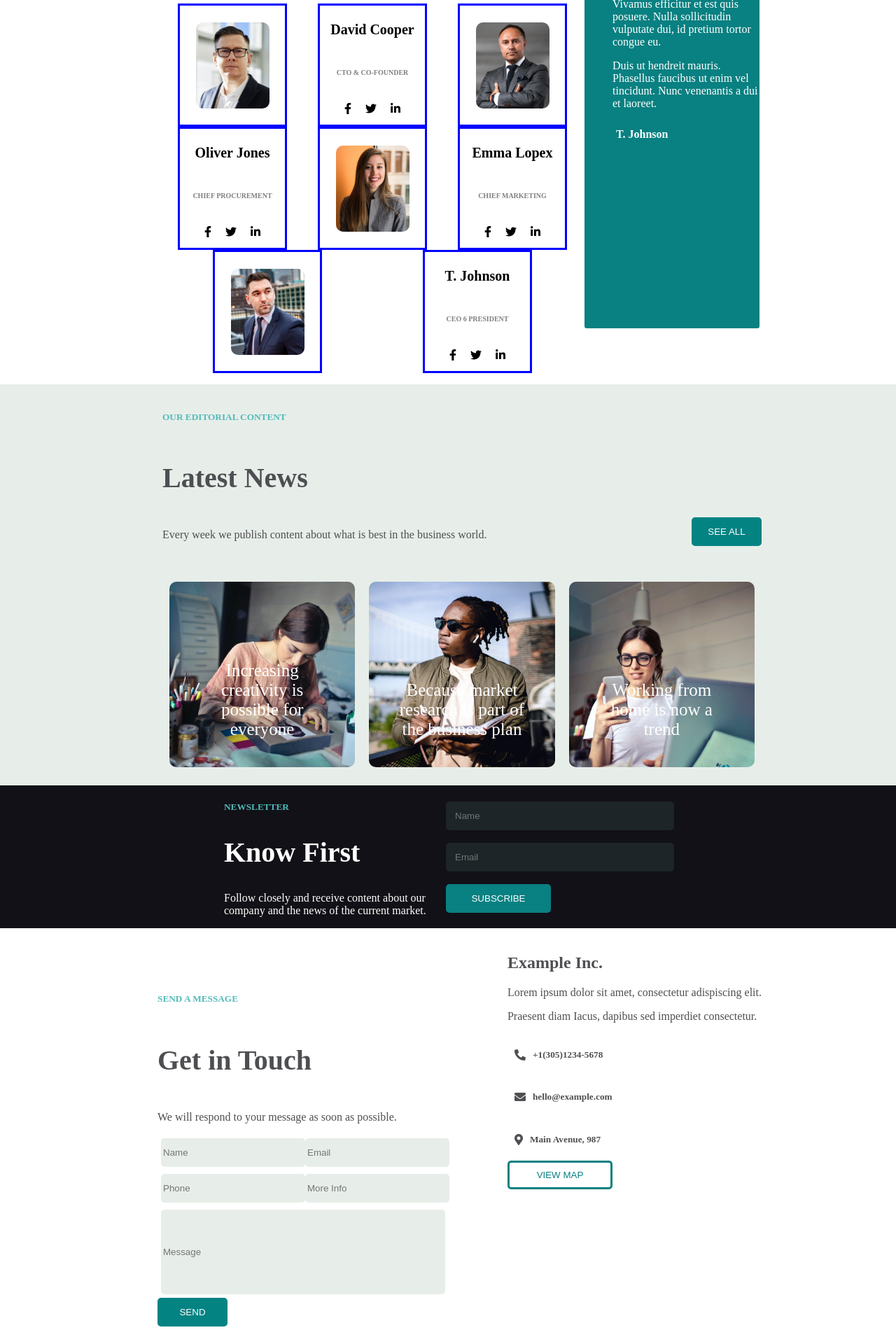
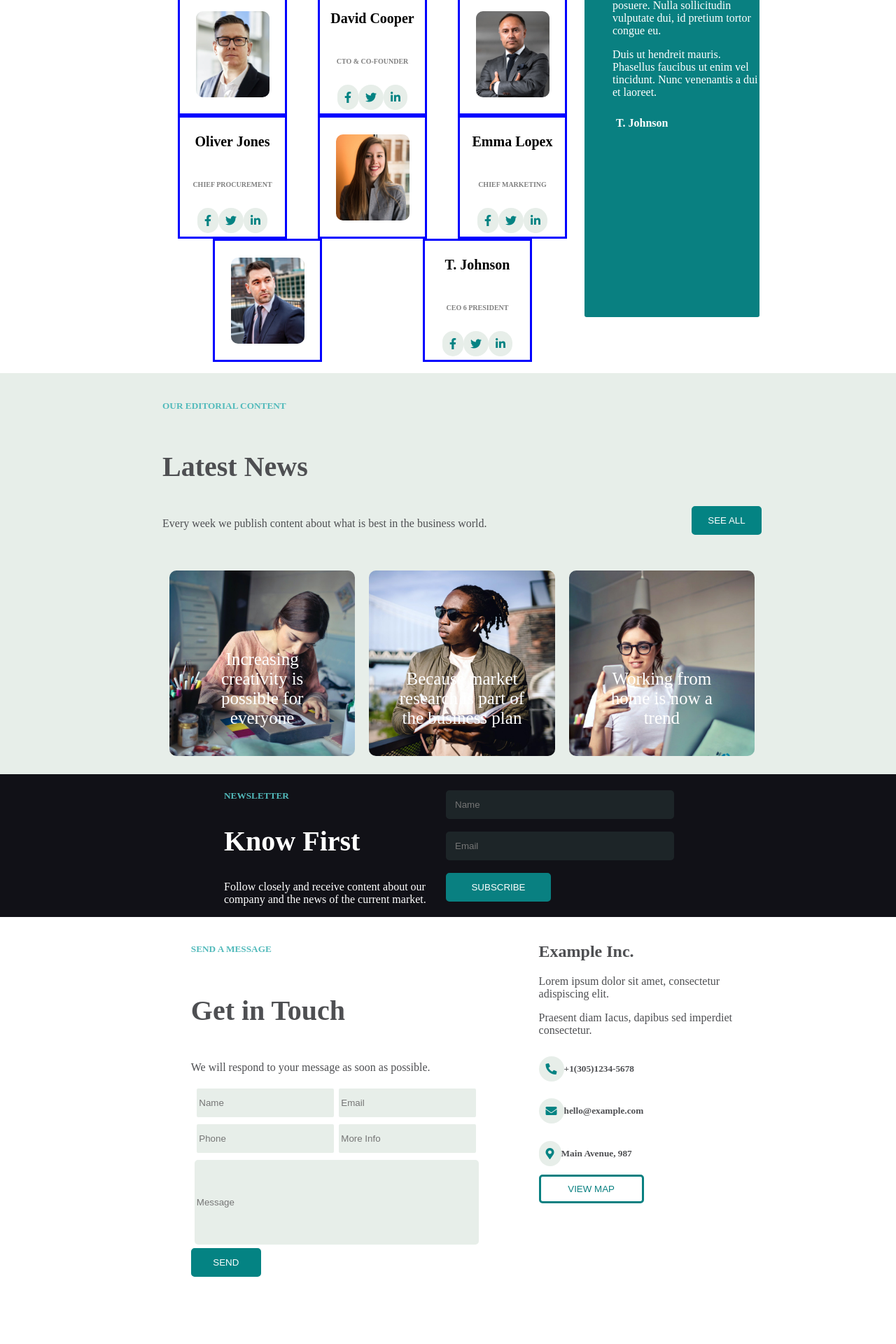
Before and after one commit to dariodeveloper92/proj-html-vuejs, a Vue app: page / in a window 1280 px wide. Shown: the part 3280-5200 px from the top of the page at 70% size. Built offline with nearby package versions, Linux system fonts and the light colour scheme.

Commit message:
upgrade main

```diff
--- a/src/components/Main.vue
+++ b/src/components/Main.vue
@@ -4,7 +4,7 @@
         <div id="main-first">
             <div class="container-section">
                 <div class="box-section">
-                    <section class="section-center height-medium">
+                    <section class="section-center">
                         <ul>
                             <li class="li-vertical">
                                 <h5 class="little-title"> INTRODUTION VIDEO </h5>
@@ -27,7 +27,7 @@
         </div>
         <!-- main-second -->
         <div id="main-second">
-            <div id="container-banner" class="height-small">
+            <div id="container-banner">
                 <img class="img-jumbotron overlay" alt="jumbotron" src="../assets/bg-9.jpg">
                 <section class="section-center">
                     <ul>
@@ -211,9 +211,9 @@
                                             <h5 class="little-title-team"> CTO & CO-FOUNDER </h5>
                                         </li>
                                         <li>
-                                            <i class="fab fa-facebook-f black_icon"></i>
-                                            <i class="fab fa-twitter black_icon"></i>
-                                            <i class="fab fa-linkedin-in black_icon"></i>
+                                            <i class="fab fa-facebook-f green-icon"></i>
+                                            <i class="fab fa-twitter green-icon"></i>
+                                            <i class="fab fa-linkedin-in green-icon"></i>
                                         </li>
                                     </div>
                                     <div class="teams">
@@ -227,9 +227,9 @@
                                             <h5 class="little-title-team"> CHIEF PROCUREMENT </h5>
                                         </li>
                                         <li>
-                                            <i class="fab fa-facebook-f black_icon"></i>
-                                            <i class="fab fa-twitter black_icon"></i>
-                                            <i class="fab fa-linkedin-in black_icon"></i>
+                                            <i class="fab fa-facebook-f green-icon"></i>
+                                            <i class="fab fa-twitter green-icon"></i>
+                                            <i class="fab fa-linkedin-in green-icon"></i>
                                         </li>
                                     </div>
                                     <div class="teams">
@@ -243,9 +243,9 @@
                                             <h5 class="little-title-team"> CHIEF MARKETING </h5>
                                         </li>
                                         <li>
-                                            <i class="fab fa-facebook-f black_icon"></i>
-                                            <i class="fab fa-twitter black_icon"></i>
-                                            <i class="fab fa-linkedin-in black_icon"></i>
+                                            <i class="fab fa-facebook-f green-icon"></i>
+                                            <i class="fab fa-twitter green-icon"></i>
+                                            <i class="fab fa-linkedin-in green-icon"></i>
                                         </li>
                                     </div>
                                     <div class="teams">
@@ -259,9 +259,9 @@
                                             <h5 class="little-title-team"> CEO 6 PRESIDENT </h5>
                                         </li>
                                         <li>
-                                            <i class="fab fa-facebook-f black_icon"></i>
-                                            <i class="fab fa-twitter black_icon"></i>
-                                            <i class="fab fa-linkedin-in black_icon"></i>
+                                            <i class="fab fa-facebook-f green-icon"></i>
+                                            <i class="fab fa-twitter green-icon"></i>
+                                            <i class="fab fa-linkedin-in green-icon"></i>
                                         </li>
                                     </div>
                                 </div>
@@ -376,9 +376,9 @@
         </div>
         <!-- main-seventh -->
         <div id="main-seventh">
-            <div class="container-section height-medium-little">
-                <div class="box-section">
-                    <section class="section-main-sixth-left">
+            <div class="container-section">
+                <div class="box-section-seventh">
+                    <section class="section-main-seventh-left">
                         <ul>
                             <li class="li-left">
                                 <h5 class="little-title"> SEND A MESSAGE </h5>
@@ -389,15 +389,15 @@
                             <li class="li-left">
                                 <p>We will respond to your message as soon as possible.</p>
                             </li>
-                            <li class="li-left padding">
+                            <li class="li-input padding">
                                 <input class="width-input" type="text" placeholder="Name">
                                 <input class="width-input" type="text" placeholder="Email">
                             </li>
-                            <li class="li-left padding">
+                            <li class="li-input padding">
                                 <input class="width-input" type="text" placeholder="Phone">
                                 <input class="width-input" type="text" placeholder="More Info">
                             </li>
-                            <li class="li-left padding">
+                            <li class="li-input padding">
                                 <input class="x-width-input" type="message" placeholder="Message">
                             </li>
                             <li>
@@ -414,23 +414,20 @@
                                 <p>Lorem ipsum dolor sit amet, consectetur adispiscing elit.</p>
                                 <p>Praesent diam Iacus, dapibus sed imperdiet consectetur.</p>
                             </li>
-                            <li>
-                                <a class="li-contacts abbey" href="#">
-                                    <i class="fas fa-phone-alt abbey"></i>
-                                    <h5>+1(305)1234-5678</h5>
-                                </a>
+                            <li class="li-contacts abbey">
+                                <i class="fas fa-phone-alt green-icon"></i>
+                                <br>
+                                <h5>+1(305)1234-5678</h5>
                             </li>
-                            <li>
-                                <a class="li-contacts abbey"  href="#">
-                                    <i class="fas fa-envelope abbey"></i>
-                                    <h5>hello@example.com</h5>
-                                </a>
+                            <li class="li-contacts abbey">
+                                <i class="fas fa-envelope green-icon"></i>
+                                <br>
+                                <h5>hello@example.com</h5>
                             </li>
-                            <li>
-                                <a class="li-contacts abbey"  href="#">
-                                    <i class="fas fa-map-marker-alt abbey"></i>
-                                <h5>Main Avenue, 987</h5>
-                                </a>
+                            <li class="li-contacts abbey">
+                                <i class="fas fa-map-marker-alt green-icon"></i>
+                                <br>
+                            <h5>Main Avenue, 987</h5>
                             </li>
                             <li>
                                 <button class="transparentButton greenPalette"> VIEW MAP </button>
@@ -461,19 +458,19 @@ export default {
     /* main-first--------------------------------------- */
     #main-first {
         width: 100%;
-        height: 100%;
+        height: 90vh;
         background-color: $white;
         color: $abbey;
     }
     .box-img {
         object-fit: contain;
-        width: 100%;
+        width: 70%;
     }
 
     /* main-second--------------------------------------- */
     #main-second {
         width: 100%;
-        height: 100%;
+        height: 58vh;
         background-color: lightblue;
     }
 
@@ -610,15 +607,22 @@ export default {
         width: 50%;
     }
 
+    .section-main-seventh-left {
+        display: flex;
+        justify-content: center;
+        align-items: center;
+        width: 60%;
+    }
+
     .section-main-seventh-right {
         display: flex;
         justify-content: flex-end;
-        width: 50%;
+        width: 40%;
     }
         /* main-seventh--------------------------------------- */
     #main-seventh {
         width: 100%;
-        height: 100%;
+        height: 90vh;
         background-color: $white;
         color: $abbey;
     }
--- a/src/styles/general.scss
+++ b/src/styles/general.scss
@@ -42,6 +42,13 @@ footer {
         padding: 5px;
     }
 
+    /* icons ---------------------------------------- */
+    .green-icon {
+        background-color: $gray-nurse;
+        color: $blue-lagoon;
+        border-radius: 50px;
+    }
+
     .icons {
         display: flex;
         justify-content: space-between;
@@ -51,9 +58,9 @@ footer {
 
     /* input ---------------------------------------- */
     .width-input {
-        width: 200px;
+        width: 190px;
         padding: 10px 0;
-        border-radius: 5px;
+        border-radius: 2px;
         background-color: $gray-nurse;
         border: 3px solid $gray-nurse;
     }
@@ -170,6 +177,12 @@ footer {
        text-align: center;
     }
 
+    .li-input {
+        display: flex;
+        justify-content: space-around;
+        align-items: center;
+    }
+
     .paragrafo-third {
         width: 90%;
     }
@@ -206,6 +219,12 @@ footer {
         display: flex;
         justify-content: flex-start;
         width: 50%;
+    }
+
+    .box-section-seventh {
+        display: flex;
+        justify-content: space-around;
+        width: 70%;
     }
 
     .box-cards {
```
